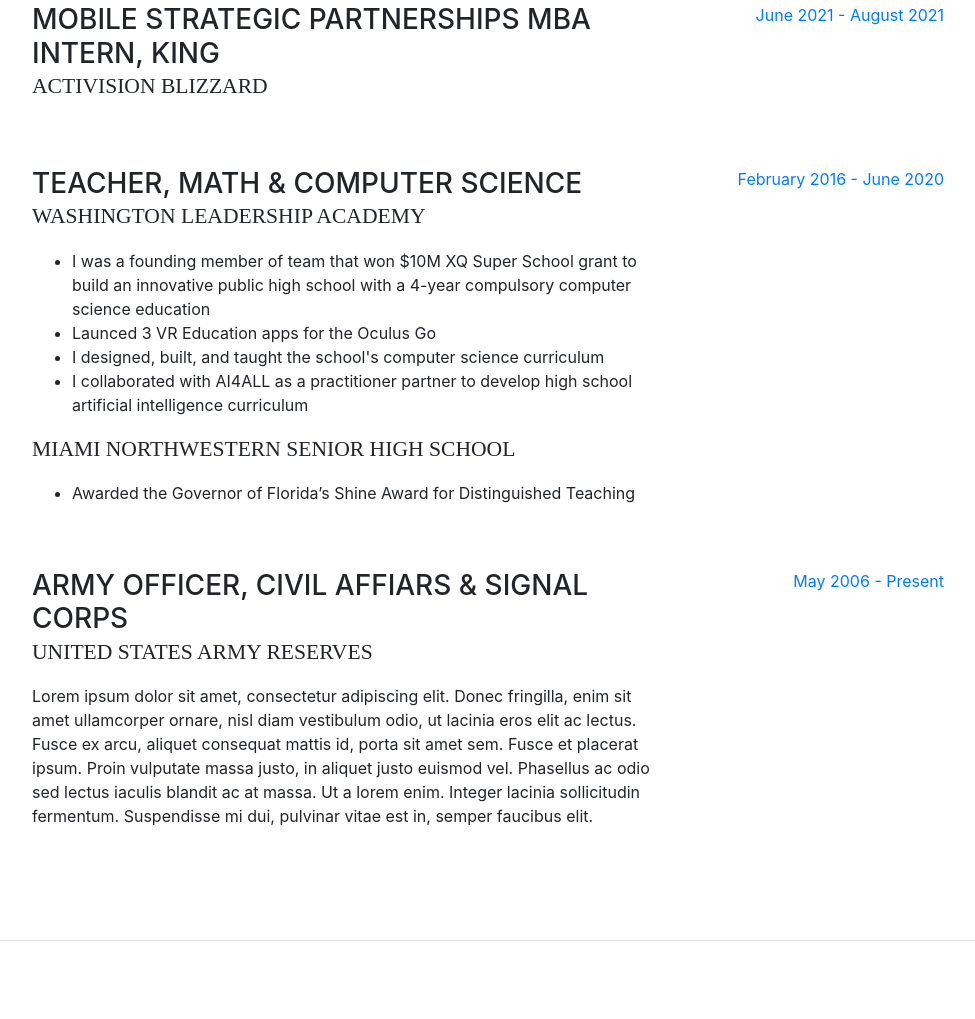
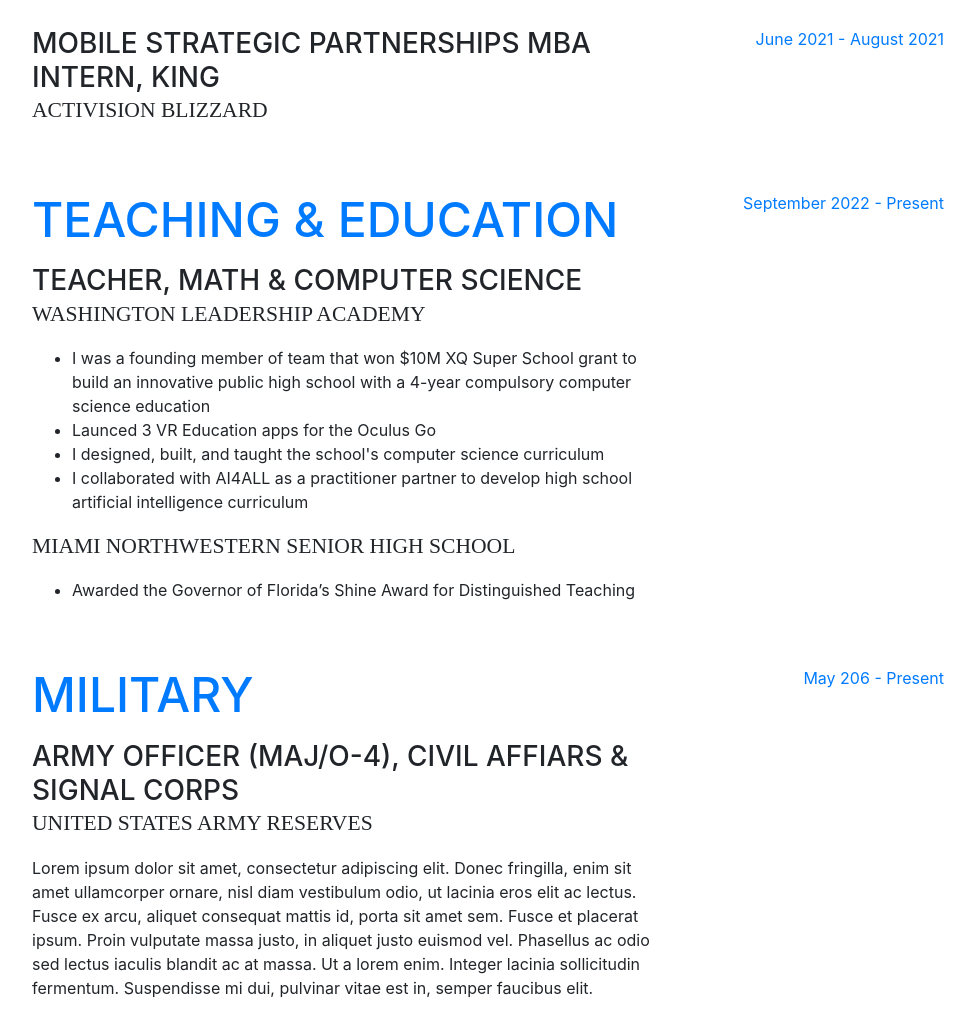
Before and after one commit to jordanbudi/jordanbudi.github.io, a website with bundled scripts: page index.html in a window 1280 px wide. Shown: the part 1243-2262 px from the top of the page, without its empty margins (288-1263 px from the left). Built offline with nearby package versions, Linux system fonts and the light colour scheme; a web font is replaced by a local one.

Commit message:
Cleaned up the experience portion
adding some inline CSS into the html. I don't like doing that, but I need a quick fix :stuck_out_tongue_winking_eye:

```diff
--- a/index.html
+++ b/index.html
@@ -144,7 +144,7 @@
 
           <div class="resume-item d-flex flex-column flex-md-row mb-0">
             <div class="resume-content mr-auto">
-              <h3 class="mb-3" id="title-abk" style="color: #007bff">Activision Blizzard</h3>
+              <h3 class="mb-3" id="title-abk" style="color: #007bff; font-size: 3em">Gaming</h3>
             </div>
             <div class="resume-date text-md-right">
               <span class="text-primary">September 2022 - Present</span>
@@ -196,6 +196,15 @@
             </div>
           </div>
 
+          <div class="resume-item d-flex flex-column flex-md-row mb-0">
+            <div class="resume-content mr-auto">
+              <h3 class="mb-3" id="title-abk" style="color: #007bff; font-size: 3em">Teaching & Education</h3>
+            </div>
+            <div class="resume-date text-md-right">
+              <span class="text-primary">September 2022 - Present</span>
+            </div>
+          </div>
+
           <div class="resume-item d-flex flex-column flex-md-row mb-5">
             <div class="resume-content mr-auto">
               <h3 class="mb-0">Teacher, Math & Computer Science</h3>
@@ -215,18 +224,27 @@
               </div>
 
             <div class="resume-date text-md-right">
-              <span class="text-primary">February 2016 - June 2020</span>
+              <!-- <span class="text-primary">June 2012 - June 2020</span> -->
+            </div>
+          </div>
+
+          <div class="resume-item d-flex flex-column flex-md-row mb-0">
+            <div class="resume-content mr-auto">
+              <h3 class="mb-3" id="title-abk" style="color: #007bff; font-size: 3em">Military</h3>
+            </div>
+            <div class="resume-date text-md-right">
+              <span class="text-primary">May 206 - Present</span>
             </div>
           </div>
 
           <div class="resume-item d-flex flex-column flex-md-row mb-5">
             <div class="resume-content mr-auto">
-              <h3 class="mb-0">Army Officer, Civil Affiars & Signal Corps</h3>
+              <h3 class="mb-0">Army Officer (MAJ/O-4), Civil Affiars & Signal Corps</h3>
               <div class="subheading mb-3">United States Army Reserves</div>
               <p>Lorem ipsum dolor sit amet, consectetur adipiscing elit. Donec fringilla, enim sit amet ullamcorper ornare, nisl diam vestibulum odio, ut lacinia eros elit ac lectus. Fusce ex arcu, aliquet consequat mattis id, porta sit amet sem. Fusce et placerat ipsum. Proin vulputate massa justo, in aliquet justo euismod vel. Phasellus ac odio sed lectus iaculis blandit ac at massa. Ut a lorem enim. Integer lacinia sollicitudin fermentum. Suspendisse mi dui, pulvinar vitae est in, semper faucibus elit.</p>
             </div>
             <div class="resume-date text-md-right">
-              <span class="text-primary">May 2006 - Present</span>
+              <!-- <span class="text-primary">May 2006 - Present</span> -->
             </div>
           </div>
 
@@ -292,7 +310,7 @@
           <div class="resume-item d-flex flex-column flex-md-row mb-5">
             <div class="resume-content mr-auto">
               <h3 class="mb-0">California State Polytechnic university, Pomona</h3>
-              <div class="subheading mb-3">Bachelor of Science, Computer Information Systems</div>
+              <div class="subheading mb-3">BS, Computer Information Systems</div>
               <!-- <div>Computer Information Systems</div> -->
 
             </div>
```
